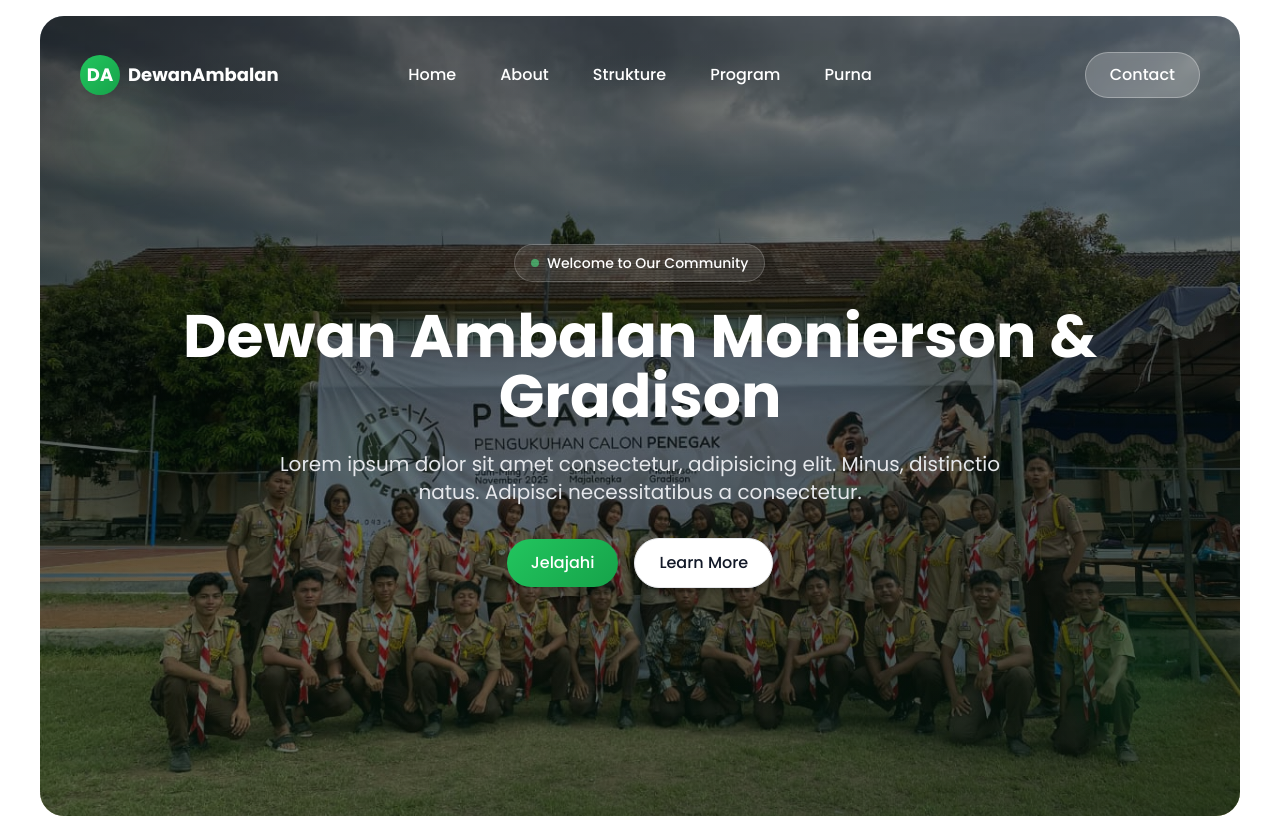
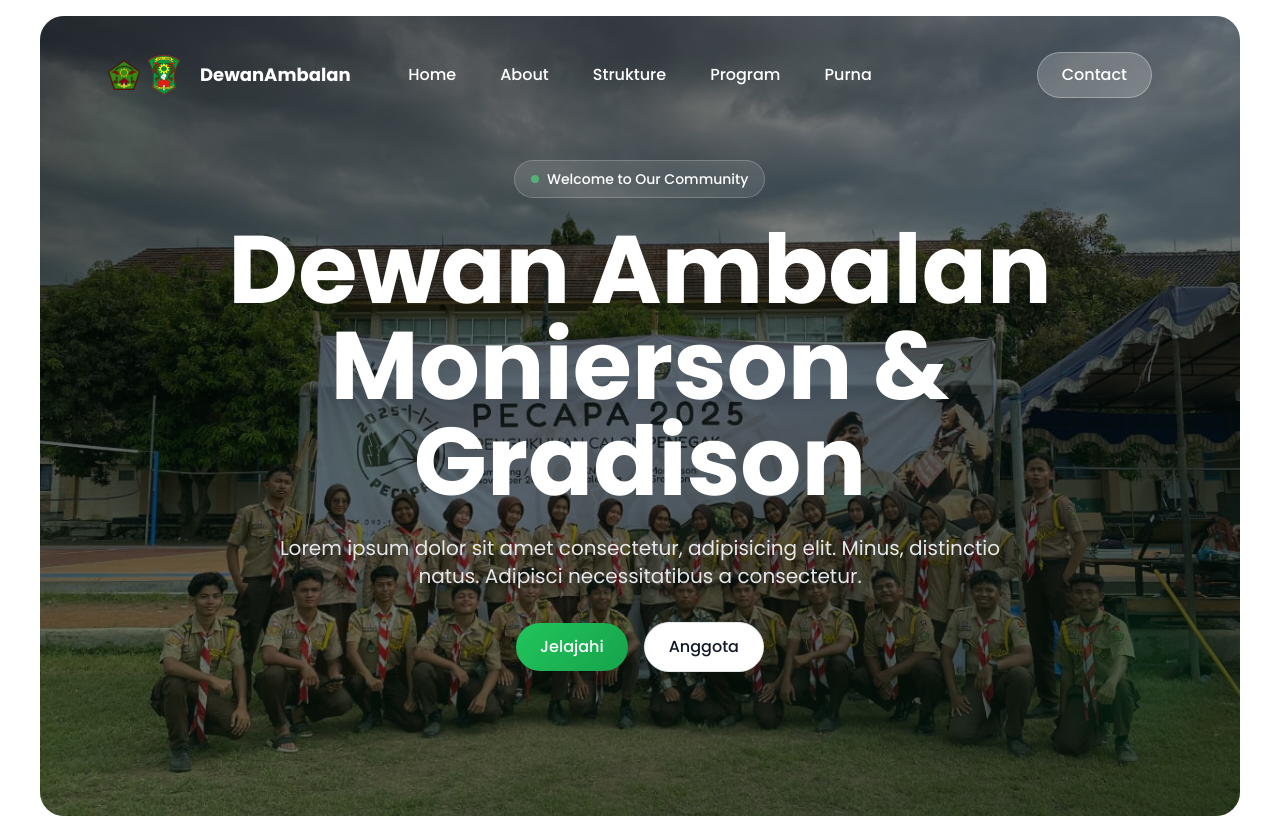
Before and after one commit to Co-pilot-c/Moniergrad, a React (Vite) app: page / in a window 1280 px wide. Shown: the top 818 px of the page. Built offline with nearby package versions, Linux system fonts and the light colour scheme.

Commit message:
UI Update About Home and Navbar

```diff
--- a/src/components/organisms/Navbar.jsx
+++ b/src/components/organisms/Navbar.jsx
@@ -1,5 +1,6 @@
 import NavMenu from "../molecules/NavMenu";
-import logo from "../../assets/vector/logo.png";
+import Monierson from "../../assets/vector/Monierson.png";
+import Gradison from "../../assets/vector/Gradison.png";
 import { useLocation, Link } from "react-router-dom";
 import { useEffect, useState } from "react";
 
@@ -48,15 +49,16 @@ export default function Navbar() {
       >
         <div
           className={`relative flex items-center justify-between transition-all duration-400
-        ${isScrolled ? "px-6 py-3" : "px-8 lg:px-20 py-5"}`}
+        ${isScrolled ? "px-10 py-3" : "px-12 lg:px-32 py-5"}`}
         >
           {/* LOGO */}
           {!isFotografer && (
-            <div className="flex items-center gap-2 group">
+            <div className="flex items-center gap-10 group">
               <div
-                className={`w-10 h-10 rounded-full bg-gradient-green flex items-center justify-center transition-all duration-400 group-hover:scale-110 ${isScrolled ? "shadow-green" : "shadow-lg"}`}
+                className={`w-8 h-8 rounded-full flex gap-2 items-center justify-center transition-all duration-400 group-hover:scale-110 ${isScrolled ? "" : ""}`}
               >
-                <span className="text-white font-bold text-lg">DA</span>
+                <img src={Monierson} alt="" />
+                <img src={Gradison} alt="" />
               </div>
               <h1
                 className={`text-sm md:text-lg font-bold transition-colors duration-400
@@ -141,9 +143,10 @@ export default function Navbar() {
             <div className="h-full flex flex-col">
               {/* Header */}
               <div className="flex justify-between items-center px-6 pt-12 border-b border-gray-100">
-                <div className="flex items-center gap-3">
-                  <div className="w-10 h-10 rounded-full bg-gradient-green flex items-center justify-center shadow-green">
-                    <span className="text-white font-bold text-lg">DA</span>
+                <div className="flex flex-col items-center gap-5">
+                  <div className="w-8 h-8 flex gap-2 items-center justify-end">
+                    <img src={Monierson} alt="" />
+                    <img src={Gradison} alt="" />
                   </div>
                   <h1 className="text-gray-900 font-bold text-lg">
                     DewanAmbalan
@@ -207,7 +210,7 @@ export default function Navbar() {
                       ),
                     },
                     {
-                      href: "#strukure",
+                      href: "#strukture",
                       label: "Anggota",
                       icon: (
                         <svg
--- a/src/pages/About.jsx
+++ b/src/pages/About.jsx
@@ -87,7 +87,7 @@ export default function About() {
                   <div className="p-8 lg:p-10 flex items-center">
                     <div>
                       <h3 className="font-poppins font-bold text-2xl lg:text-3xl text-gray-900 leading-tight">
-                        Meninggalkan Jejak <br /> untuk Mengukir Sejarah
+                        Meninggalkan Jejak untuk Mengukir Sejarah
                       </h3>
                       <div className="mt-4 w-20 h-1 bg-gradient-green rounded-full"></div>
                     </div>
--- a/src/pages/Home.jsx
+++ b/src/pages/Home.jsx
@@ -36,7 +36,7 @@ export default function Home() {
           <span className="text-sm font-medium">Welcome to Our Community</span>
         </div>
 
-        <h1 className="font-poppins font-bold text-3xl md:text-4xl lg:text-5xl xl:text-6xl 2xl:text-7xl leading-tight mb-6 animate-fadeSlideUp" style={{animationDelay: "0.3s"}}>
+        <h1 className="font-poppins font-bold text-5xl md:text-6xl lg:text-7xl xl:text-8xl 2xl:text-7xl leading-tight mb-2 lg:mb-6 animate-fadeSlideUp" style={{animationDelay: "0.3s"}}>
           {homeData.tittle}
         </h1>
         <p className="font-poppins text-base md:text-lg lg:text-xl text-gray-200 max-w-3xl mx-auto mb-8 leading-relaxed animate-fadeSlideUp" style={{animationDelay: "0.4s"}}>
@@ -48,7 +48,7 @@ export default function Home() {
             Jelajahi
           </Button>
           <Button variant="secondary" href="#strukture">
-            Learn More
+            Anggota
           </Button>
         </div>
 
```
Also changed, not shown: src/assets/vector/Gradison.png (added), src/assets/vector/Monierson.png (added).
